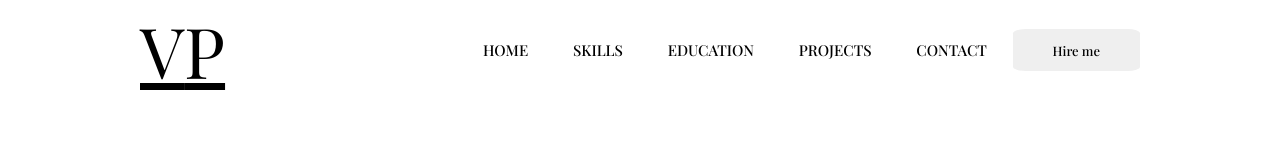
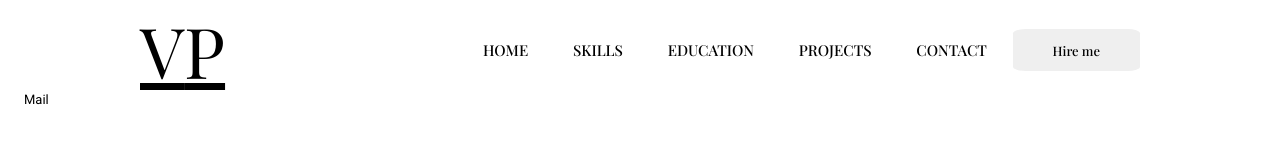
Before and after one commit to NikkiPotomakha/my-portfolio, a React (Create React App) app: page / in a window 1280 px wide. Shown: the top 148 px of the page. Built offline with nearby package versions, Linux system fonts and the light colour scheme; a web font is replaced by a local one.

Commit message:
Update Contact.css

```diff
--- a/src/components/Contact/Contact.css
+++ b/src/components/Contact/Contact.css
@@ -61,7 +61,40 @@
     font-size: small;
     transition: 0.3s;
 }
-
+.contact-button:hover,
+.contact-button-icon {
+    transform: translate(0.25rem);
+}
 .contact-form {
 width: 360px;
 }
+
+.contact-form-div {
+position: relative;
+margin-bottom: 2rem;
+height: 4rem;
+}
+.contact-form-input {
+    position: absolute;
+    border: 2px solid rgba(0, 0, 0, 0.1);
+    color:#575965;
+    background-color: none;
+    border-radius: 0.75rem;
+    padding: 1.5rem;
+    z-index: 1;
+}
+.contact-form-tag {
+    position: absolute;
+    top: -0.75rem;
+    left: 1.25rem;
+    font-size: small;
+    padding: 0.25rem;
+    background-color: #FFF;
+    z-index: 10;
+}
+.contact-form-area {
+    height: 11rem;
+}
+.contact-form-area textarea {
+    resize: none;
+}
```
